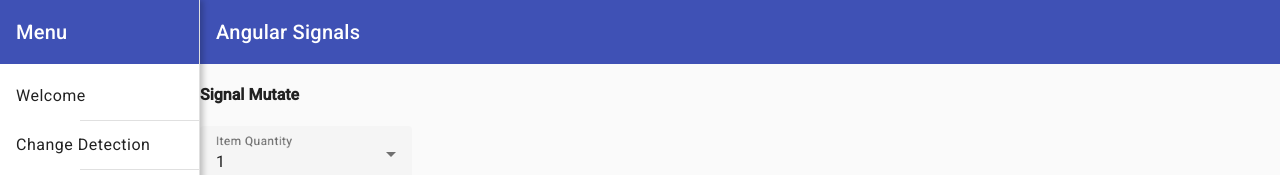
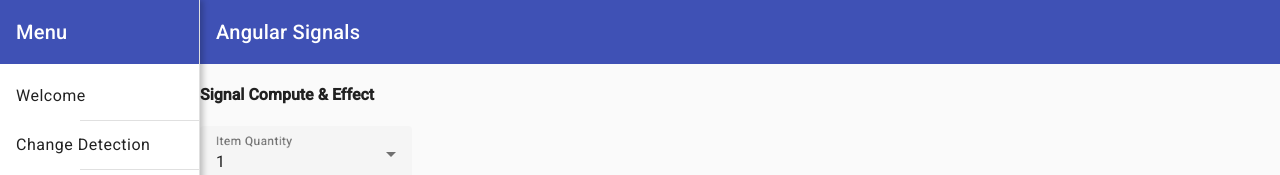
Before and after one commit to saleemmalikraja/angular-signals-demo, an Angular app: page /computedeffect in a window 1280 px wide. Shown: the top 175 px of the page. Built offline with nearby package versions, Linux system fonts and the light colour scheme.

Commit message:
1 file modified

```diff
--- a/src/demo5-computed-effect/demo5-computed-effect.component.html
+++ b/src/demo5-computed-effect/demo5-computed-effect.component.html
@@ -1,4 +1,4 @@
-<h4>Signal Mutate</h4>
+<h4>Signal Compute & Effect</h4>
 <mat-form-field>
   <mat-label>Item Quantity</mat-label>
   <mat-select
```
